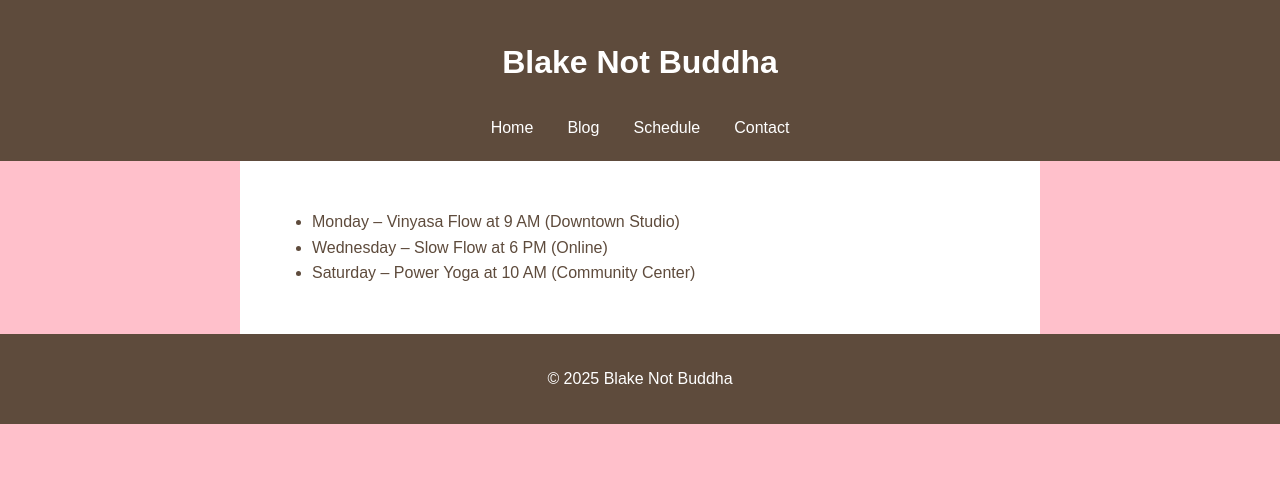
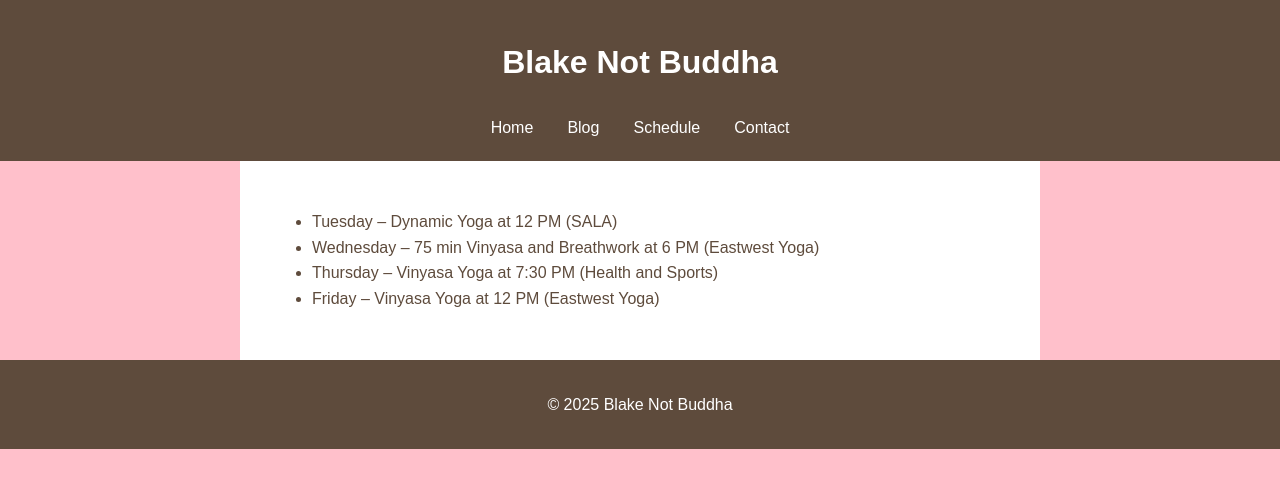
Before and after one commit to blakemande11/blake.yoga, a Jekyll site: the page built from schedule.html, in a window 1280 px wide. Shown: the top 488 px of the page. Built offline with Jekyll 4.4.1, drawn with Linux system fonts in a browser that asks for light colours.

Commit message:
Update schedule page with new class times

```diff
--- a/schedule.html
+++ b/schedule.html
@@ -4,7 +4,8 @@ title: Schedule
 ---
 
 <ul>
-  <li>Monday – Vinyasa Flow at 9 AM (Downtown Studio)</li>
-  <li>Wednesday – Slow Flow at 6 PM (Online)</li>
-  <li>Saturday – Power Yoga at 10 AM (Community Center)</li>
+  <li>Tuesday – Dynamic Yoga at 12 PM (SALA)</li>
+  <li>Wednesday – 75 min Vinyasa and Breathwork at 6 PM (Eastwest Yoga)</li>
+  <li>Thursday – Vinyasa Yoga at 7:30 PM (Health and Sports)</li>
+  <li>Friday – Vinyasa Yoga at 12 PM (Eastwest Yoga)</li>
 </ul>
```
